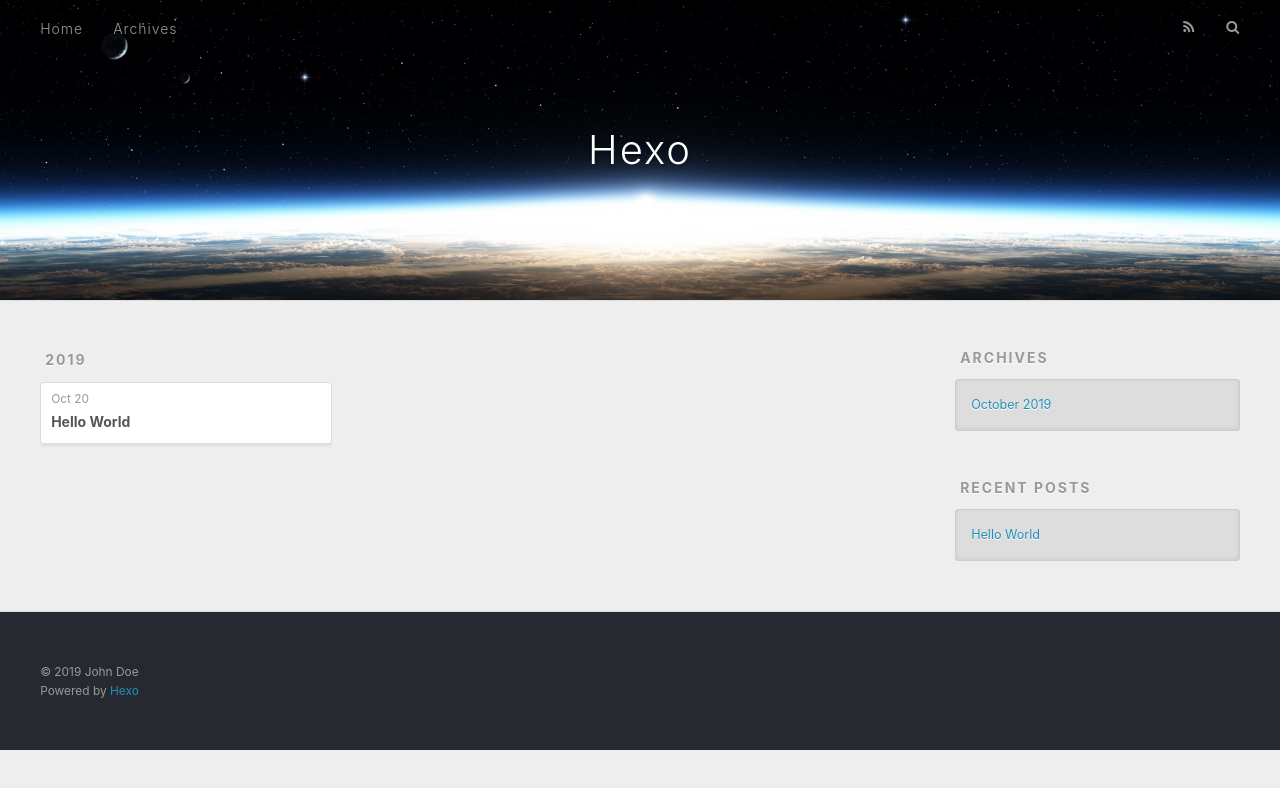
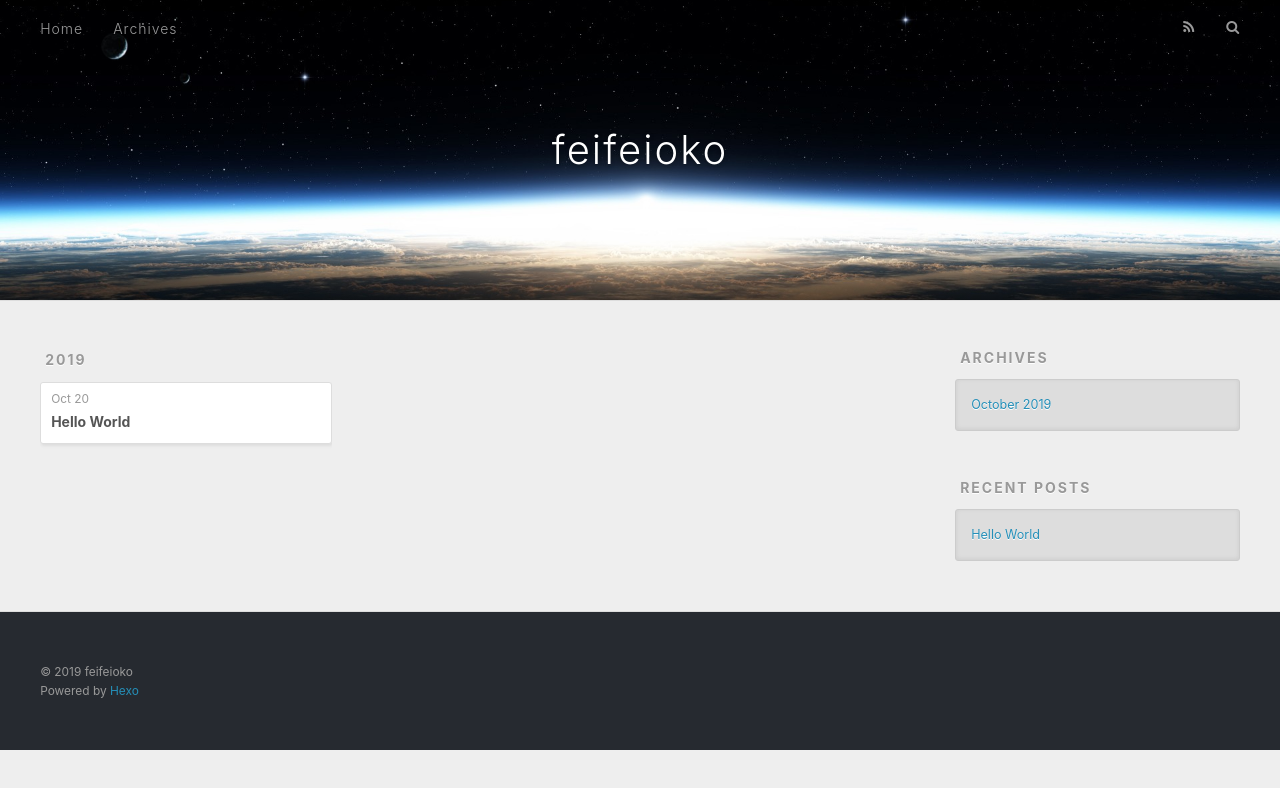
Before and after one commit to feifeioko/feifeioko.github.io, a plain HTML site: page archives/2019/10/index.html in a window 1280 px wide. Drawn offline with nearby package versions, Linux system fonts and the light colour scheme.

Commit message:
Site updated: 2019-10-20 21:59:28

```diff
--- a/archives/2019/10/index.html
+++ b/archives/2019/10/index.html
@@ -5,16 +5,16 @@
 
 
 
-  <title>Archives: 2019/10 | Hexo</title>
+  <title>Archives: 2019/10 | feifeioko</title>
   <meta name="viewport" content="width=device-width, initial-scale=1, maximum-scale=1">
   <meta property="og:type" content="website">
-<meta property="og:title" content="Hexo">
+<meta property="og:title" content="feifeioko">
 <meta property="og:url" content="http:&#x2F;&#x2F;yoursite.com&#x2F;archives&#x2F;2019&#x2F;10&#x2F;index.html">
-<meta property="og:site_name" content="Hexo">
+<meta property="og:site_name" content="feifeioko">
 <meta property="og:locale" content="en">
 <meta name="twitter:card" content="summary">
 
-    <link rel="alternate" href="/atom.xml" title="Hexo" type="application/atom+xml">
+    <link rel="alternate" href="/atom.xml" title="feifeioko" type="application/atom+xml">
 
 
     <link rel="icon" href="/favicon.png">
@@ -33,7 +33,7 @@
   <div id="header-outer" class="outer">
     <div id="header-title" class="inner">
       <h1 id="logo-wrap">
-        <a href="/" id="logo">Hexo</a>
+        <a href="/" id="logo">feifeioko</a>
       </h1>
 
     </div>
@@ -138,7 +138,7 @@
 
   <div class="outer">
     <div id="footer-info" class="inner">
-      &copy; 2019 John Doe<br>
+      &copy; 2019 feifeioko<br>
       Powered by <a href="http://hexo.io/" target="_blank">Hexo</a>
     </div>
   </div>
```
Also changed, not shown: 2019/10/20/hello-world/index.html (+6 -6 lines), archives/2019/index.html (+6 -6 lines), archives/index.html (+6 -6 lines), index.html (+7 -7 lines).
